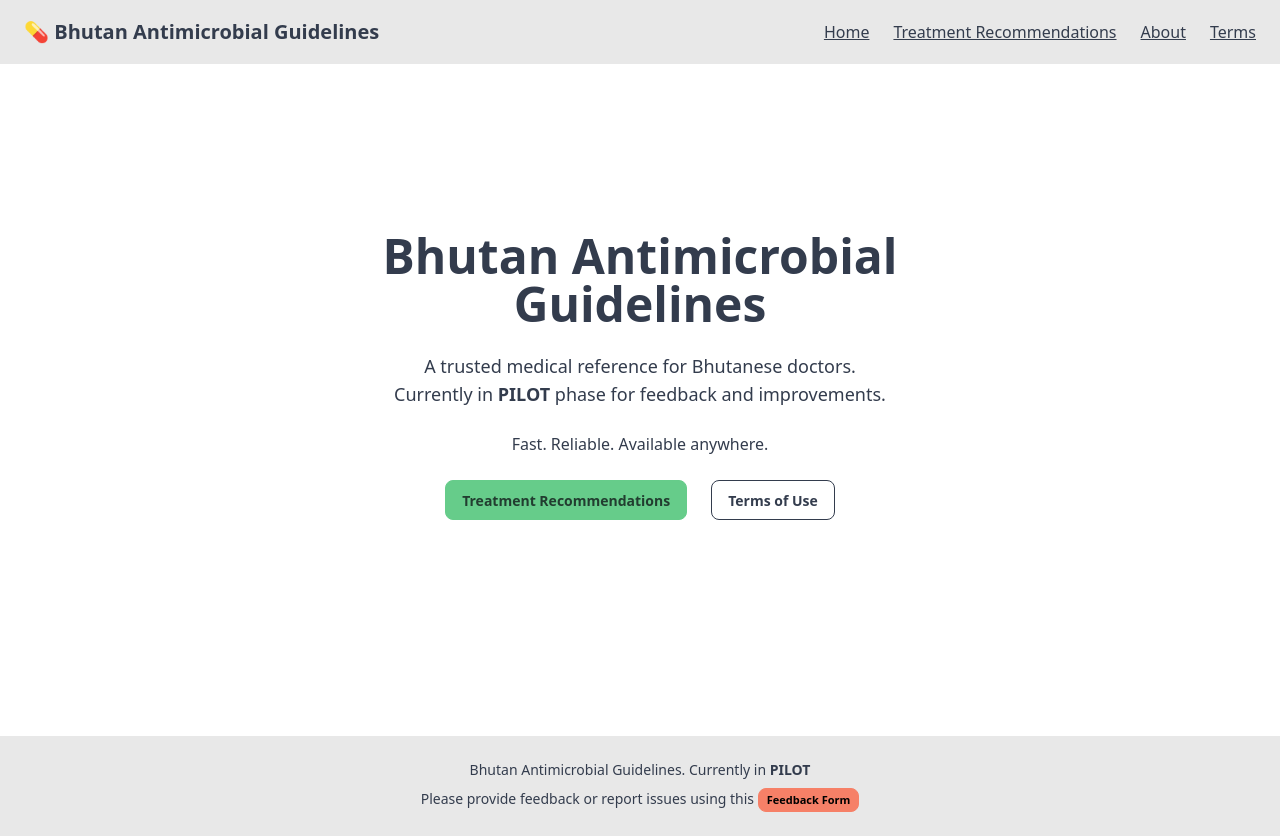
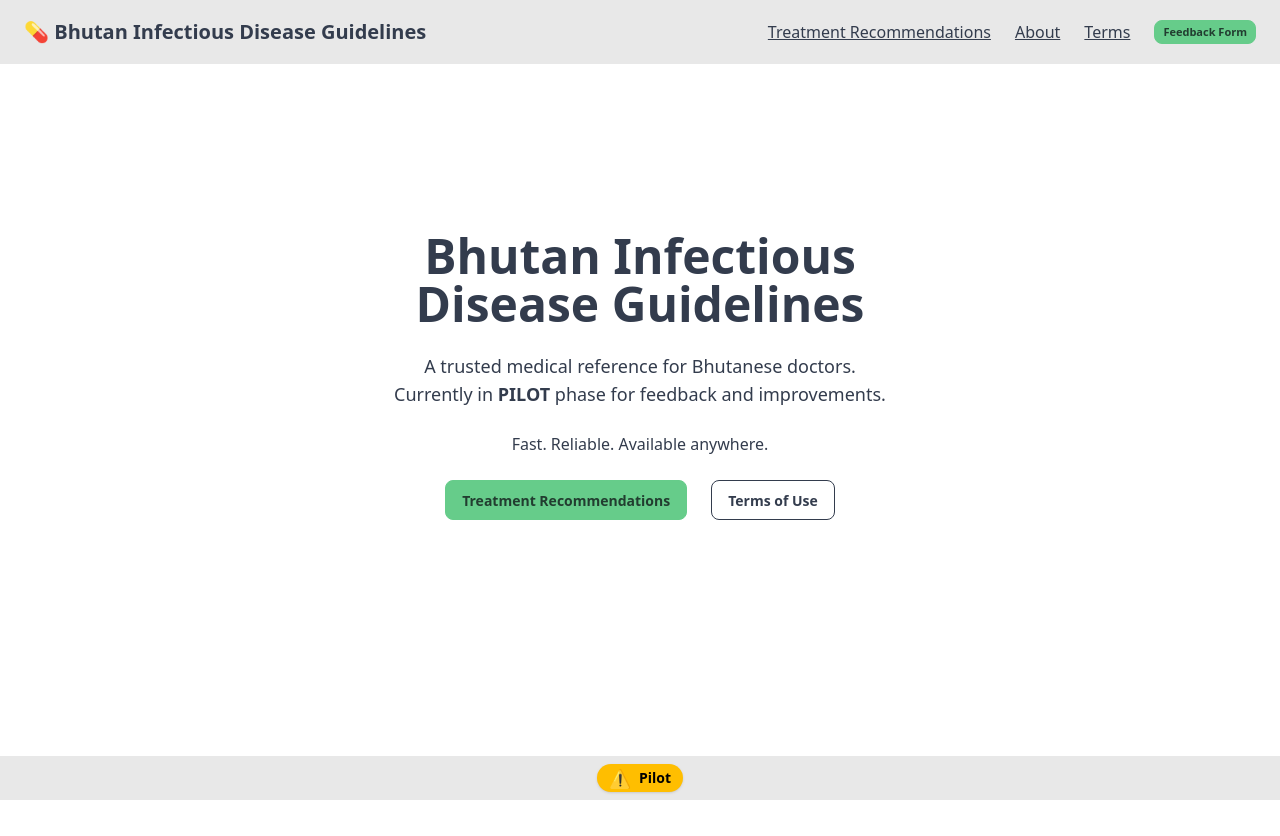
Before and after one commit to pselvana/menlam, a SvelteKit app: page / in a window 1280 px wide. After the commit the page ends 800 px from the top, so only its background shows below. Built offline with nearby package versions, Linux system fonts and the light colour scheme.

Commit message:
new layout for feedback and pilot. renamed site.

```diff
--- a/src/routes/+layout.svelte
+++ b/src/routes/+layout.svelte
@@ -2,24 +2,34 @@
 	import '../app.css';
 </script>
 
+<div class="min-h-screen flex flex-col">
+
 	<div class="navbar bg-base-200 px-6">
-	<div class="flex-1 text-xl font-bold"><a href="/">💊 Bhutan Antimicrobial Guidelines</a></div>
+		<div class="flex-1 text-xl font-bold"><a href="/">💊 Bhutan Infectious Disease Guidelines</a></div>
 		<div class="flex gap-6">
-		<a href="/" class="link">Home</a>
 			<a href="/treatments" class="link">Treatment Recommendations</a>
 			<a href="/about" class="link">About</a>
 			<a href="/terms" class="link">Terms</a>
+			<div class="btn btn-primary btn-xs">Feedback Form</div>
 		</div>
 	</div>
 
+	<!-- Main content expands -->
+	<div class="flex-1">
 		<slot />
+	</div>
 
-<div class="footer footer-center bg-base-200 p-6 mt-12">
+	<!-- Footer pushed to bottom -->
+	<div class="footer footer-center bg-base-200 p-2 mt-auto">
 		<div>
-		<p>Bhutan Antimicrobial Guidelines. Currently in <b>PILOT</b></p>
 			<span>
-			Please provide feedback or report issues using this
-			<a href="https://forms.gle/Ks47wkzBgDkZpwcVA" class="link"><div class="btn btn-accent btn-xs">Feedback Form</div></a>
+				<div class="flex items-center justify-center gap-2 px-3 rounded-full bg-warning text-warning-content font-bold shadow">
+				<span class="text-lg">⚠️</span>
+				Pilot
+				</div>
 			</span>
+
 		</div>
 	</div>
+
+</div>
--- a/src/routes/+page.svelte
+++ b/src/routes/+page.svelte
@@ -1,7 +1,7 @@
 <div class="hero h-auto py-32 bg-base-100">
 	<div class="hero-content text-center">
 		<div class="max-w-xl p-6">
-			<h1 class="mb-6 text-5xl font-bold">Bhutan Antimicrobial Guidelines</h1>
+			<h1 class="mb-6 text-5xl font-bold">Bhutan Infectious Disease Guidelines</h1>
 			<p class="mb-6 text-lg">
 				A trusted medical reference for Bhutanese doctors.<br />
 				Currently in <b>PILOT</b> phase for feedback and improvements.
--- a/src/routes/about/+page.svelte
+++ b/src/routes/about/+page.svelte
@@ -1,7 +1,7 @@
 <div class="prose p-6">
 	<h1>About</h1>
 	<p>
-		Bhutan Antimicrobial Guidelines is intended for use by medical professionals in Bhutan 🇧🇹. Information is provided as a
+		Bhutan Infectious Disease Guideliness is intended for use by medical professionals in Bhutan 🇧🇹. Information is provided as a
 		reference guide and should not replace clinical judgement or national standards of care.
 	</p>
 
--- a/src/routes/terms/+page.svelte
+++ b/src/routes/terms/+page.svelte
@@ -1,7 +1,7 @@
 <div class="prose p-6">
 	<h1>Terms of Use</h1>
 	<p>
-		Bhutan Antimicrobial Guidelines is intended for use by medical professionals in Bhutan. Information is provided as a
+		Bhutan Infectious Disease Guidelines is intended for use by medical professionals in Bhutan. Information is provided as a
 		reference guide and should not replace clinical judgement or national standards of care.
 	</p>
 
--- a/src/routes/treatments/recommendation/+page.svelte
+++ b/src/routes/treatments/recommendation/+page.svelte
@@ -94,7 +94,7 @@
 		<div class="mt-2 flex flex-wrap gap-3">
 			{#each sections as s}
 				<button
-					class="btn {selectedSection === s ? 'btn-secondary' : 'btn-outline'}"
+					class="btn {selectedSection === s ? 'btn-secondary' : 'btn-outline bg-blue-100'}"
 					on:click={() => chooseSection(s)}
 				>
 					{s}
@@ -115,7 +115,7 @@
 		<div class="mt-2 flex flex-wrap gap-3">
 			{#each infections as inf}
 				<button
-					class="btn {selectedInfection === inf ? 'btn-secondary' : 'btn-outline'}"
+					class="btn {selectedInfection === inf ? 'btn-secondary' : 'btn-outline  bg-blue-200'}"
 					on:click={() => chooseInfection(inf)}
 				>
 					{inf}
```
Lines whose indentation alone changed are shown as unchanged.
